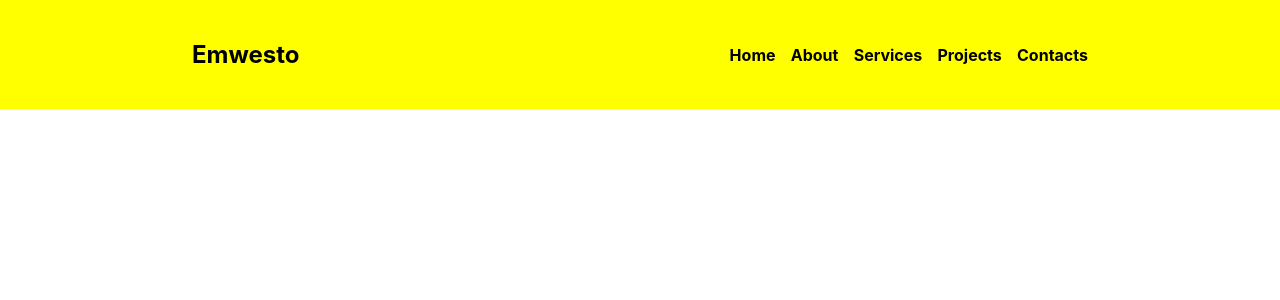
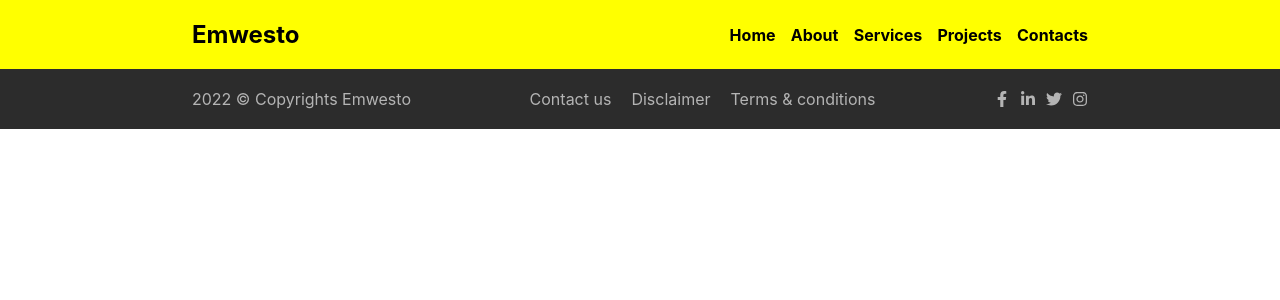
Before and after one commit to samynaj/elpeeconsults, a Next.js app: page / in a window 1280 px wide. Shown: the top 300 px of the page. Built offline with nearby package versions, Linux system fonts and the light colour scheme.

Commit message:
Feat: layout, footer, header

```diff
--- /dev/null
+++ b/components/Footer/index.jsx
@@ -0,0 +1,24 @@
+import React from 'react'
+import styles from './index.module.scss'
+import {FaFacebookF, FaLinkedinIn, FaTwitter, FaInstagram} from 'react-icons/fa'
+
+const Index = () => {
+  return (
+    <div className={styles.root}>
+        <div className={styles.left}>2022 © Copyrights Emwesto</div>
+        <div className={styles.center}>
+            <span>Contact us</span>
+            <span>Disclaimer</span>
+            <span>Terms & conditions</span>
+        </div>
+        <div className={styles.right}>
+            <FaFacebookF />
+            <FaLinkedinIn />
+            <FaTwitter />
+            <FaInstagram />
+        </div>
+    </div>
+  )
+}
+
+export default Index
--- /dev/null
+++ b/components/Footer/index.module.scss
@@ -0,0 +1,23 @@
+@import '../../styles/variables.module.scss';
+.root {
+    display: flex;
+    align-items: center;
+    justify-content: space-between;
+    padding: 20px 15%;
+    background-color: $dark-grey;
+    color: $light-grey;
+
+    .center {
+        display: flex;
+        align-items: center;
+        justify-content: space-between;
+        gap: 20px;
+    }
+
+    .right {
+        display: flex;
+        align-items: center;
+        justify-content: space-between;
+        gap: 10px;
+    }
+}
--- a/pages/index.jsx
+++ b/pages/index.jsx
@@ -1,6 +1,7 @@
 import Head from 'next/head'
 import Image from 'next/image'
 import styles from '../styles/Home.module.scss'
+import Footer from '../components/Footer'
 
 export default function Home() {
   return (
@@ -26,6 +27,7 @@ export default function Home() {
             </div>
           </div>
         </div>
+        <Footer />
       </main>
     </div>
   )
--- a/styles/Home.module.scss
+++ b/styles/Home.module.scss
@@ -5,7 +5,7 @@
         display: flex;
         align-items: center;
         justify-content: space-between;
-        padding: 40px 15%;
+        padding: 20px 15%;
 
         .logo {
             font-weight: 700;
--- /dev/null
+++ b/styles/variables.module.scss
@@ -0,0 +1,9 @@
+$primary-color: #fbcf03;
+$dark-grey: #2c2c2c;
+$light-grey: #b4b4b4;
+
+:export {
+  primaryColor: $primary-color;
+  darkGrey: $dark-grey;
+  lightGrey: $light-grey;
+}
```
Also changed, not shown: components/layout/index.jsx (added), components/layout/index.module.scss (added).
